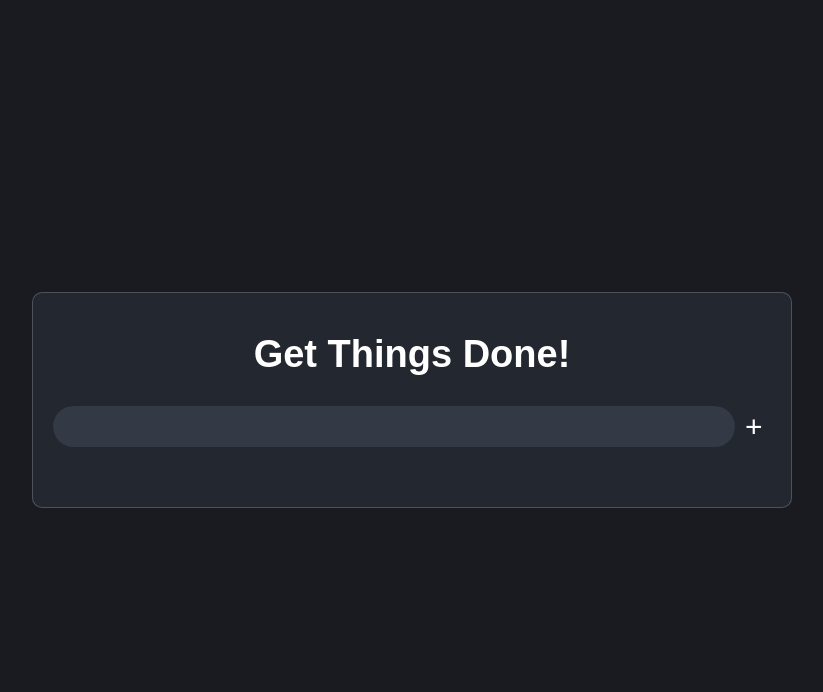
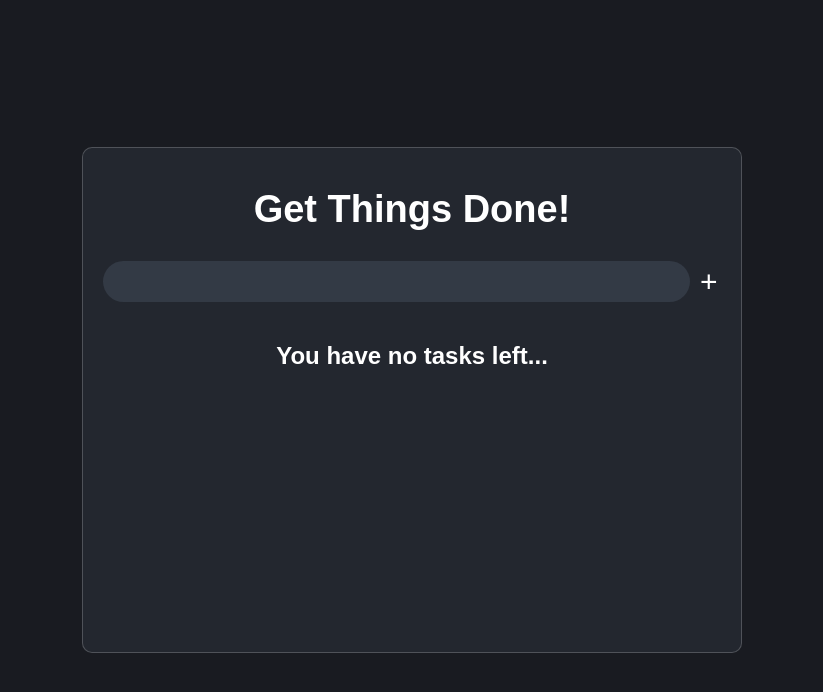
Before and after one commit to IgorCisowski/react-todo-app, a React (Create React App) app: page / in a window 1280 px wide. Shown: the top 692 px of the page, without its empty margins (228-1051 px from the left). Built offline with nearby package versions, Linux system fonts and the light colour scheme.

Commit message:
feat: + local storage and overall app styling

```diff
--- a/src/components/RenderedTasks.tsx
+++ b/src/components/RenderedTasks.tsx
@@ -4,6 +4,21 @@ import { UpdatedTask } from "./UpdatedTask";
 import { Props } from "../types";
 // import deleteSvg from "../assets/delete.svg";
 // import updateSvg from "../assets/update.svg";
+
+const NoTasksMessage = styled.h2`
+  color: white;
+  text-align: center;
+  height: 290px;
+`;
+
+const UnorderedList = styled.ul`
+  height: 290px;
+  overflow-x: hidden;
+
+  ::-webkit-scrollbar {
+    display: none;
+  }
+`;
 
 const ListItem = styled.li<Props>`
   display: flex;
@@ -49,8 +64,11 @@ export const RenderedTasks = ({
   editTask,
   saveEditTask,
 }: any) => {
-  return (
-    <ul>
+  const isTodosEmpty = todos.length === 0;
+  return isTodosEmpty ? (
+    <NoTasksMessage>You have no tasks left...</NoTasksMessage>
+  ) : (
+    <UnorderedList>
       {todos.map((todo: any) => {
         return todo.isEditing ? (
           <UpdatedTask save={saveEditTask} task={todo} key={todo.id} />
@@ -97,6 +115,6 @@ export const RenderedTasks = ({
           </ListItem>
         );
       })}
-    </ul>
+    </UnorderedList>
   );
 };
--- a/src/components/ToDoSection.tsx
+++ b/src/components/ToDoSection.tsx
@@ -14,7 +14,7 @@ const TodoAppSection = styled.section`
 const SectionContainer = styled.div`
   padding: 20px 20px;
   margin: 0 auto;
-  max-width: 800px;
+  max-width: 700px;
   width: 100%;
 
   ::-webkit-scrollbar {
--- a/src/components/TodoApp.tsx
+++ b/src/components/TodoApp.tsx
@@ -1,9 +1,9 @@
-import React, { useState } from "react";
+import React, { useState, useEffect } from "react";
 import styled from "styled-components";
 import { ToDo } from "../types";
 import { RenderedTasks } from "./RenderedTasks";
 
-const AppContainer = styled.div`
+const AppContainer = styled.form`
   background-color: #23272f;
   padding: 40px 20px 20px;
   border: 1px solid rgba(255, 255, 255, 0.2);
@@ -46,12 +46,20 @@ const AddButton = styled.button`
   font-size: 30px;
 `;
 
+// LOCAL STORAGE
+const todosLocalStorage = JSON.parse(localStorage.getItem("todos") || "[]");
+
 export const ToDoApp = () => {
-  const [todos, setTodos] = useState<ToDo[]>([]);
+  const [todos, setTodos] = useState<ToDo[]>(todosLocalStorage);
   const [value, setValue] = useState("");
 
+  useEffect(() => {
+    localStorage.setItem("todos", JSON.stringify(todos));
+  }, [todos]);
+
   // ADD TODO FUNCTION
-  const handleCreateTask = () => {
+  const handleCreateTask = (e: any) => {
+    e.preventDefault();
     // Prevent from adding empty Input
     if (value === "") {
       return false;
@@ -95,6 +103,7 @@ export const ToDoApp = () => {
       todos.map((todo) => {
         if (todo.id === id) {
           todo.isEditing = !todo.isEditing;
+          todo.status = false;
         }
         return todo;
       })
```
